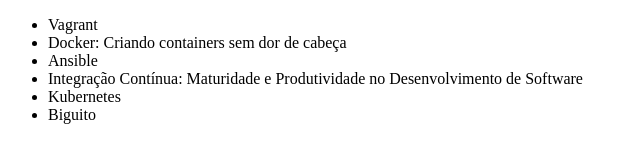
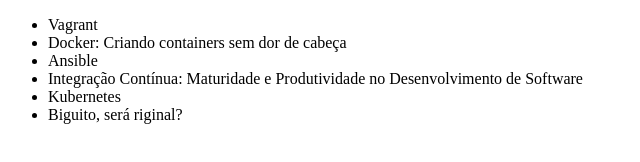
Before and after one commit to Rodrigo-Modenesi/alura-git, a plain HTML site: page index.html in a window 1280 px wide. Shown: the whole page, without its empty margins (0-640 px from the left). Drawn offline with Linux system fonts and the light colour scheme.

Commit message:
tentando

```diff
--- a/index.html
+++ b/index.html
@@ -11,7 +11,7 @@
         <li>Ansible</li>
         <li>Integração Contínua: Maturidade e Produtividade no Desenvolvimento de Software</li>
         <li>Kubernetes</li>
-        <li>Biguito</li>
+        <li>Biguito, será riginal?</li>
     </ul>
 </body>
 </html>
```
